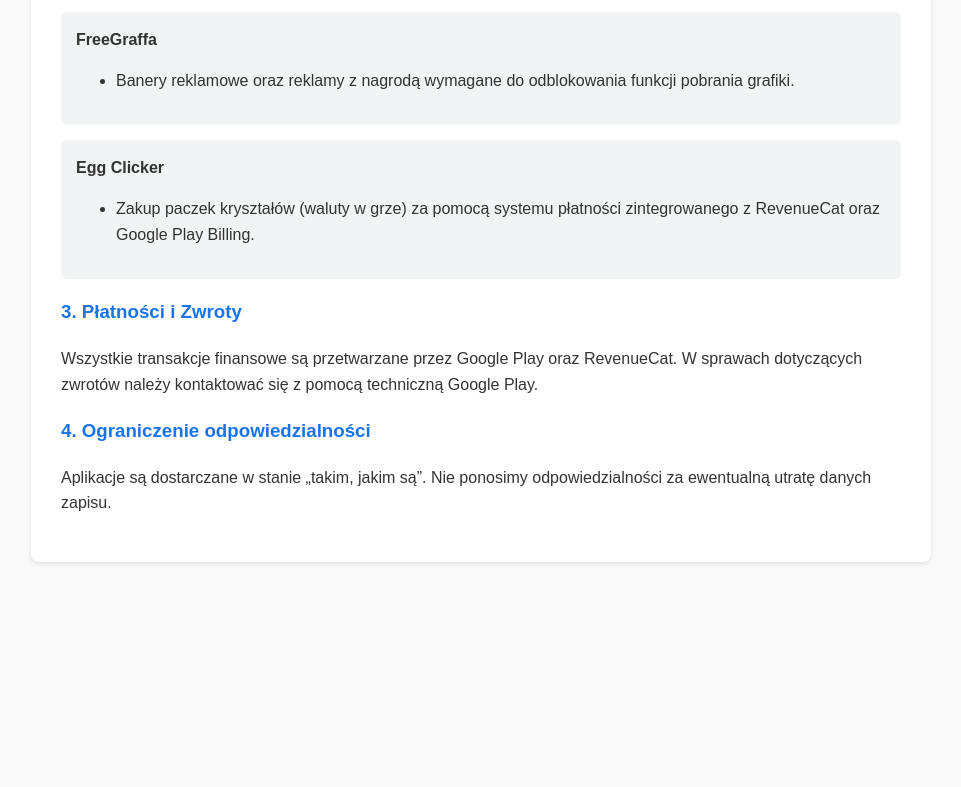
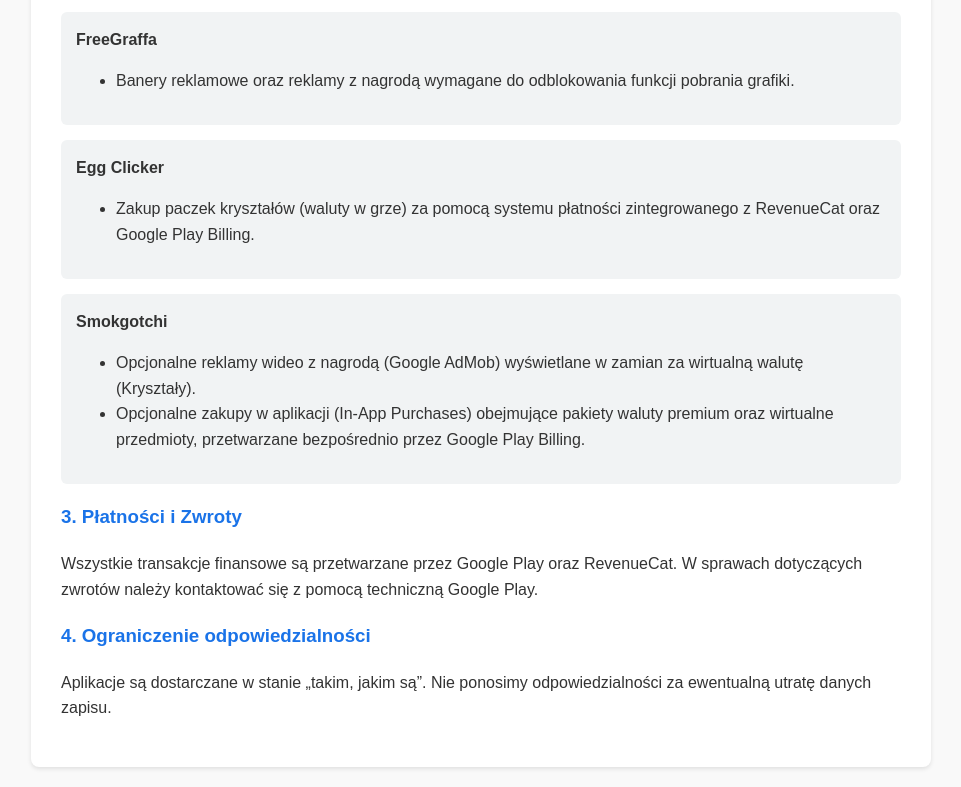
Before and after one commit to PaMFunStudio/pamfunstudio.github.io, a plain HTML site: page termsofservice.html in a window 1280 px wide. Shown: the part 1260-2047 px from the top of the page, without its empty margins (159-1120 px from the left). Before the commit the page ends 1842 px from the top, so only its background shows below. Drawn offline with Linux system fonts and the light colour scheme.

Commit message:
Add Smokgotchi app details to terms of service

```diff
--- a/termsofservice.html
+++ b/termsofservice.html
@@ -123,6 +123,14 @@
             </ul>
         </div>
 
+        <div class="app-box">
+            <strong>Smokgotchi</strong>
+            <ul>
+                <li>Opcjonalne reklamy wideo z nagrodą (Google AdMob) wyświetlane w zamian za wirtualną walutę (Kryształy).</li>
+                <li>Opcjonalne zakupy w aplikacji (In-App Purchases) obejmujące pakiety waluty premium oraz wirtualne przedmioty, przetwarzane bezpośrednio przez Google Play Billing.</li>
+            </ul>
+        </div>
+
         <h3>3. Płatności i Zwroty</h3>
         <p>Wszystkie transakcje finansowe są przetwarzane przez Google Play oraz RevenueCat. W sprawach dotyczących zwrotów należy kontaktować się z pomocą techniczną Google Play.</p>
 
@@ -186,6 +194,14 @@
             </ul>
         </div>
 
+        <div class="app-box">
+            <strong>Smokgotchi</strong>
+            <ul>
+                <li>Optional rewarded video ads (Google AdMob) in exchange for virtual currency (Crystals).</li>
+                <li>Optional in-app purchases including premium currency packs and virtual items, processed directly via Google Play Billing.</li>
+            </ul>
+        </div>
+
         <h3>3. Payments and Refunds</h3>
         <p>All financial transactions are processed through Google Play and RevenueCat. For refund requests, please contact Google Play support directly.</p>
 
```
